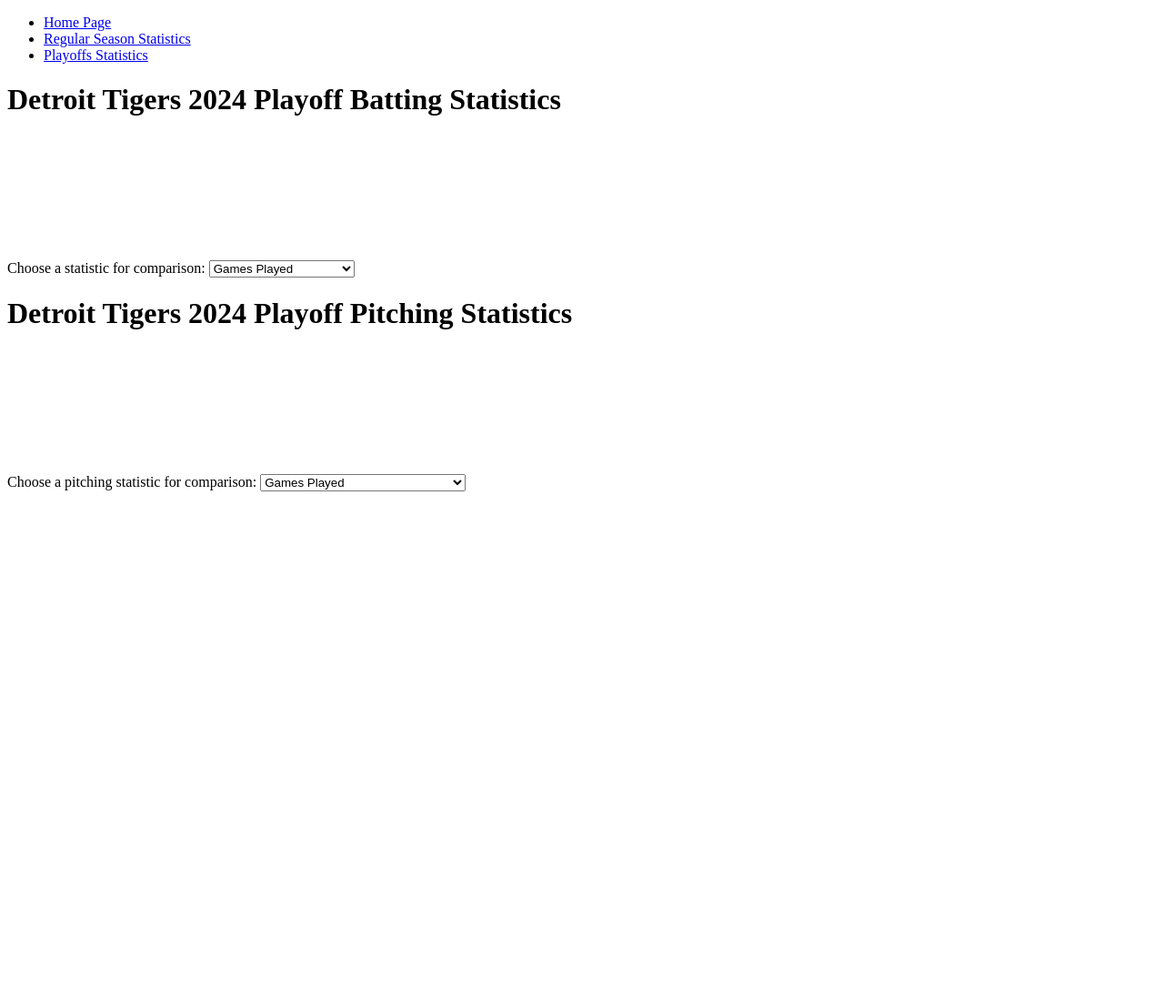
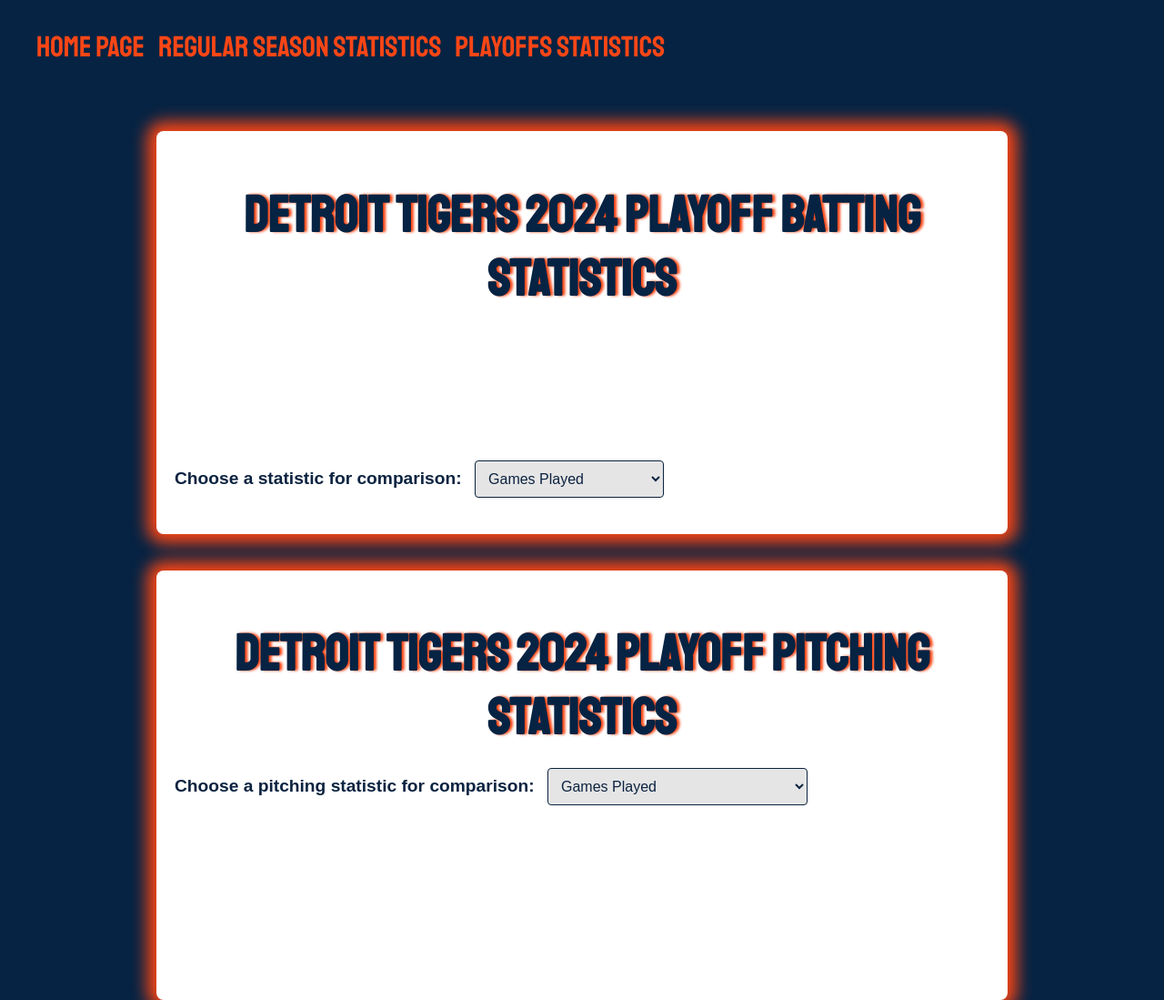
Before and after one commit to emirmcgreevy/tigers_stats_2024, a website: page docs/playoffs.html in a window 1280 px wide. Shown: the whole page at 91% size. Before the commit the page ends 800 px from the top, so only its background shows below. Drawn offline with nearby package versions, Linux system fonts and the light colour scheme; the site is published under a folder, as on GitHub Pages, so addresses that start at the root find nothing; a web font is replaced by a local one.

Commit message:
commit 3

```diff
--- a/docs/playoffs.html
+++ b/docs/playoffs.html
@@ -3,7 +3,7 @@
 <head>
     <meta charset="UTF-8">
     <title>Detroit Tigers 2024 Playoff Stats</title>
-    <link rel="stylesheet" href="/static/styles.css">
+    <link rel="stylesheet" href="static/styles.css">
     <script src="https://cdn.jsdelivr.net/npm/chart.js"></script>
     <script src="https://d3js.org/d3.v6.min.js"></script>
 
```
Also changed, not shown: docs/index.html (+1 -1 lines).
